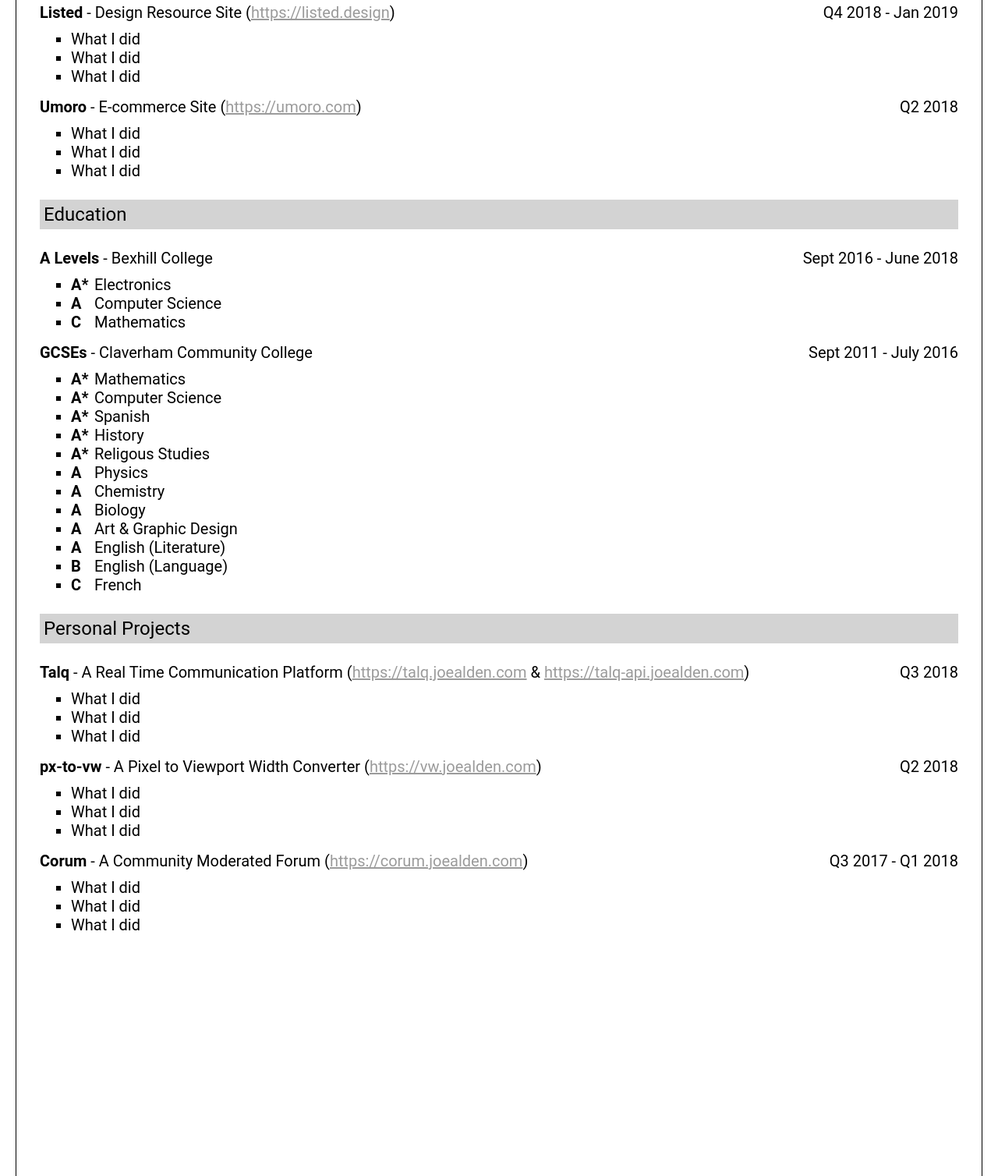
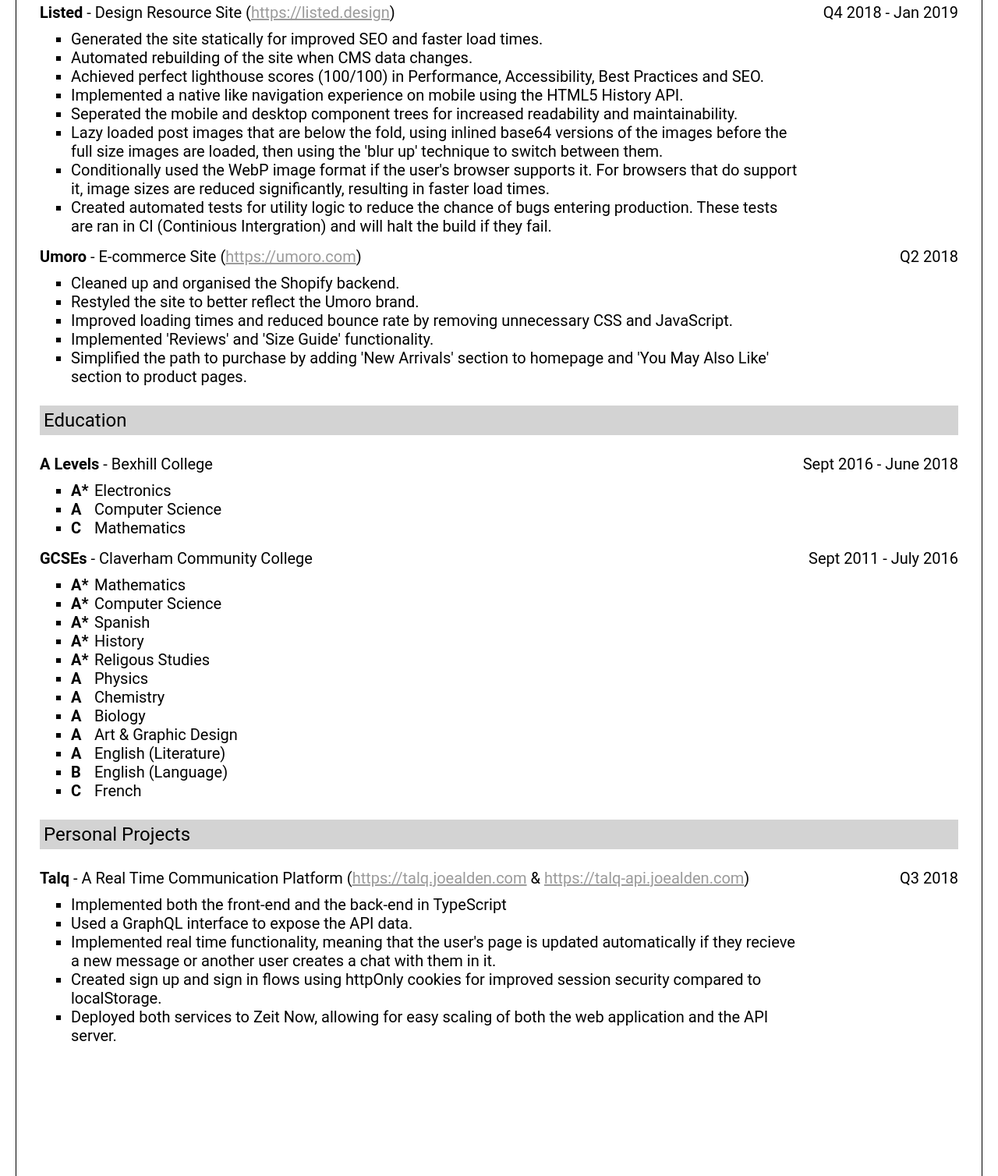
Before and after one commit to joealden/joe-aldens-cv, a Gatsby site: page / in a window 1280 px wide. Shown: the part 300-1808 px from the top of the page at 78% size. Built offline with nearby package versions, Linux system fonts and the light colour scheme; Gatsby itself is replaced by a stand-in of ours.

Commit message:
Update CV

```diff
--- a/src/pages/index.js
+++ b/src/pages/index.js
@@ -25,6 +25,7 @@
         <PageNumber>2</PageNumber>
         <MainContent>
           <Header />
+          <PersonalProjectsContinuedSection />
           <SelfStudySection />
           <InterestsSection />
         </MainContent>
@@ -218,9 +219,38 @@
         </ItemSubSectionHeading>
         <ItemSubSectionList>
           <ul>
-            <li>What I did</li>
-            <li>What I did</li>
-            <li>What I did</li>
+            <li>
+              Generated the site statically for improved SEO and faster load
+              times.
+            </li>
+            <li>Automated rebuilding of the site when CMS data changes.</li>
+            <li>
+              Achieved perfect lighthouse scores (100/100) in Performance,
+              Accessibility, Best Practices and SEO.
+            </li>
+            <li>
+              Implemented a native like navigation experience on mobile using
+              the HTML5 History API.
+            </li>
+            <li>
+              Seperated the mobile and desktop component trees for increased
+              readability and maintainability.
+            </li>
+            <li>
+              Lazy loaded post images that are below the fold, using inlined
+              base64 versions of the images before the full size images are
+              loaded, then using the 'blur up' technique to switch between them.
+            </li>
+            <li>
+              Conditionally used the WebP image format if the user's browser
+              supports it. For browsers that do support it, image sizes are
+              reduced significantly, resulting in faster load times.
+            </li>
+            <li>
+              Created automated tests for utility logic to reduce the chance of
+              bugs entering production. These tests are ran in CI (Continious
+              Intergration) and will halt the build if they fail.
+            </li>
           </ul>
         </ItemSubSectionList>
       </ItemSubSection>
@@ -241,9 +271,17 @@
         </ItemSubSectionHeading>
         <ItemSubSectionList>
           <ul>
-            <li>What I did</li>
-            <li>What I did</li>
-            <li>What I did</li>
+            <li>Cleaned up and organised the Shopify backend.</li>
+            <li>Restyled the site to better reflect the Umoro brand.</li>
+            <li>
+              Improved loading times and reduced bounce rate by removing
+              unnecessary CSS and JavaScript.
+            </li>
+            <li>Implemented 'Reviews' and 'Size Guide' functionality.</li>
+            <li>
+              Simplified the path to purchase by adding 'New Arrivals' section
+              to homepage and 'You May Also Like' section to product pages.
+            </li>
           </ul>
         </ItemSubSectionList>
       </ItemSubSection>
@@ -372,12 +410,36 @@
         </ItemSubSectionHeading>
         <ItemSubSectionList>
           <ul>
-            <li>What I did</li>
-            <li>What I did</li>
-            <li>What I did</li>
+            <li>
+              Implemented both the front-end and the back-end in TypeScript
+            </li>
+            <li>Used a GraphQL interface to expose the API data.</li>
+            <li>
+              Implemented real time functionality, meaning that the user's page
+              is updated automatically if they recieve a new message or another
+              user creates a chat with them in it.
+            </li>
+            <li>
+              Created sign up and sign in flows using httpOnly cookies for
+              improved session security compared to localStorage.
+            </li>
+            <li>
+              Deployed both services to Zeit Now, allowing for easy scaling of
+              both the web application and the API server.
+            </li>
           </ul>
         </ItemSubSectionList>
       </ItemSubSection>
+    </Item>
+  </Section>
+);
+
+/* ------------------------------ Page 2 -------------------------- */
+
+const PersonalProjectsContinuedSection = () => (
+  <Section>
+    <h3>Personal Projects (Continued)</h3>
+    <Item>
       <ItemSubSection>
         <ItemSubSectionHeading>
           <h4>
@@ -395,9 +457,10 @@
         </ItemSubSectionHeading>
         <ItemSubSectionList>
           <ul>
-            <li>What I did</li>
-            <li>What I did</li>
-            <li>What I did</li>
+            <li>
+              Created a tool that speeds up my CSS development process when
+              working on responsive layouts.
+            </li>
           </ul>
         </ItemSubSectionList>
       </ItemSubSection>
@@ -418,7 +481,11 @@
         </ItemSubSectionHeading>
         <ItemSubSectionList>
           <ul>
-            <li>What I did</li>
+            <li>
+              Implemented the front-end using Nuxt.js in SSR (Server Side
+              Rendering) mode. This allows for dynamic page routes while
+              maintaining good SEO.
+            </li>
             <li>What I did</li>
             <li>What I did</li>
           </ul>
@@ -427,8 +494,6 @@
     </Item>
   </Section>
 );
-
-/* ------------------------------ Page 2 -------------------------- */
 
 const SelfStudySection = () => (
   <Section>
@@ -835,7 +900,7 @@
 const ItemSubSectionList = styled.div`
   ul {
     list-style: square;
-    margin: 10px 0 0 0;
+    margin: 10px 200px 0 0;
 
     li {
       span {
```
